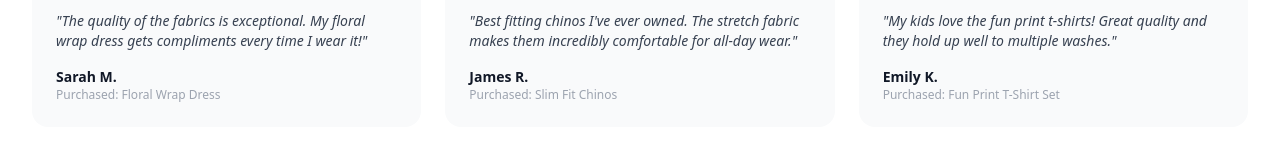
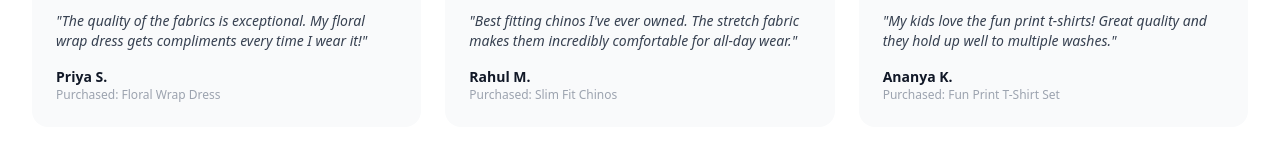
Before and after one commit to devendra2690/pravin.fashion, a React (Vite) app: page / in a window 1280 px wide. Shown: the part 2618-2775 px from the top of the page. Built offline with nearby package versions, Linux system fonts and the light colour scheme.

Commit message:
Use Indian customer names in testimonials
https://claude.ai/code/session_01M6CdAKdxzisrpuhoDDytVQ

```diff
--- a/src/pages/Home.jsx
+++ b/src/pages/Home.jsx
@@ -18,19 +18,19 @@ const FEATURES = [
 
 const TESTIMONIALS = [
   {
-    name: 'Sarah M.',
+    name: 'Priya S.',
     review: 'The quality of the fabrics is exceptional. My floral wrap dress gets compliments every time I wear it!',
     rating: 5,
     product: 'Floral Wrap Dress',
   },
   {
-    name: 'James R.',
+    name: 'Rahul M.',
     review: 'Best fitting chinos I\'ve ever owned. The stretch fabric makes them incredibly comfortable for all-day wear.',
     rating: 5,
     product: 'Slim Fit Chinos',
   },
   {
-    name: 'Emily K.',
+    name: 'Ananya K.',
     review: 'My kids love the fun print t-shirts! Great quality and they hold up well to multiple washes.',
     rating: 5,
     product: 'Fun Print T-Shirt Set',
```
